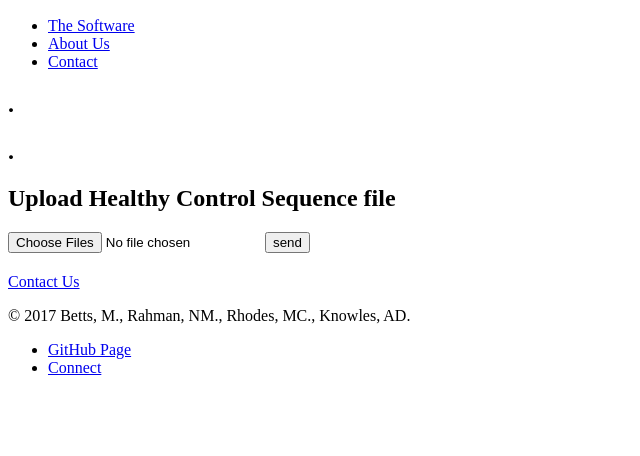
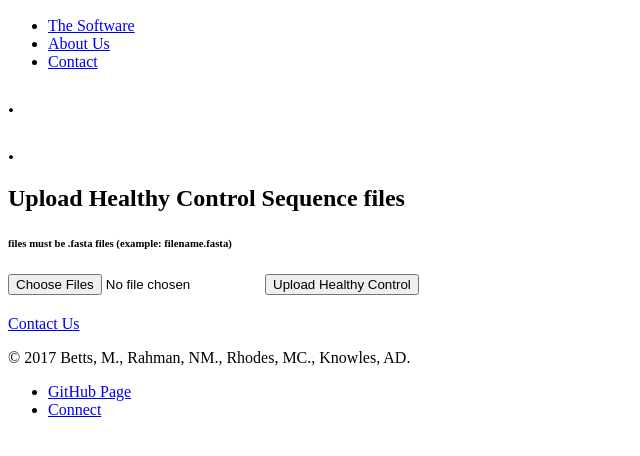
Before and after one commit to Melon-Heads/Melonomics, a Flask app: page /analyse/ in a window 1280 px wide. Shown: the part 161-617 px from the top of the page, without its empty margins (0-640 px from the left). Run offline with Flask 2, Linux system fonts and the light colour scheme; some libraries are stand-ins or nearby versions.

Commit message:
updated form

```diff
--- a/app/templates/upload.html
+++ b/app/templates/upload.html
@@ -8,14 +8,15 @@
 <html lang="en">
 <head>
     <meta charset="UTF-8">
-    <title>Upload</title>
+    <title>Upload_1</title>
 </head>
 <body>
-<h1>Upload Healthy Control Sequence file</h1>
+<h2>Upload Healthy Control Sequence files</h2>
+<h6>files must be .fasta files (example: filename.fasta)</h6>
 <div>
 	<form id="upload-form" action="{{ url_for('upload_1') }}" method="POST" enctype="multipart/form-data">
 	    <input type="file" name="file" accept="file" multiple>
-	    <input type="submit" value="send" color= "black">
+	    <input type="submit" value="Upload Healthy Control" color= "black">
 </form>
 </div>
 </body>
```
